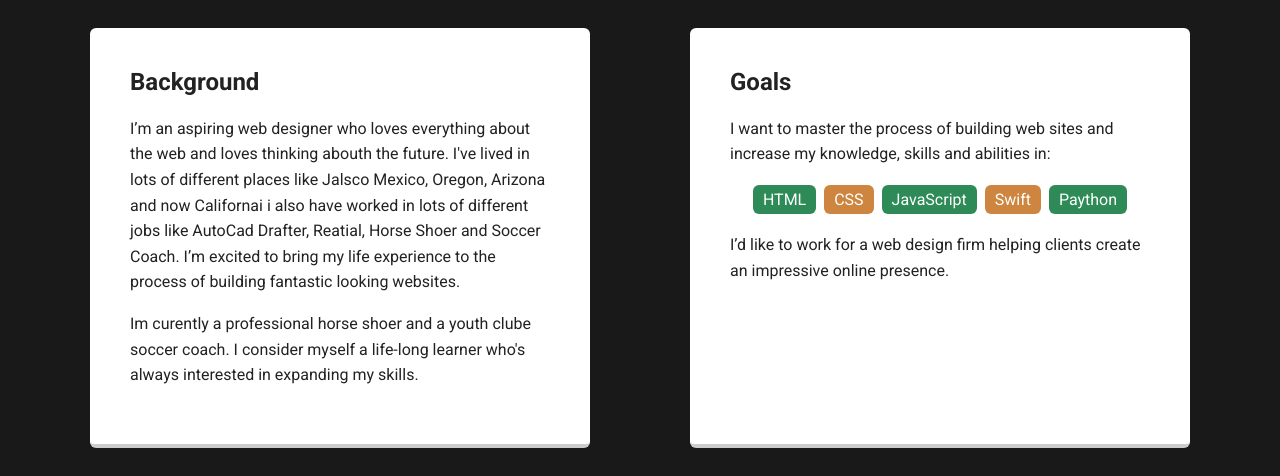
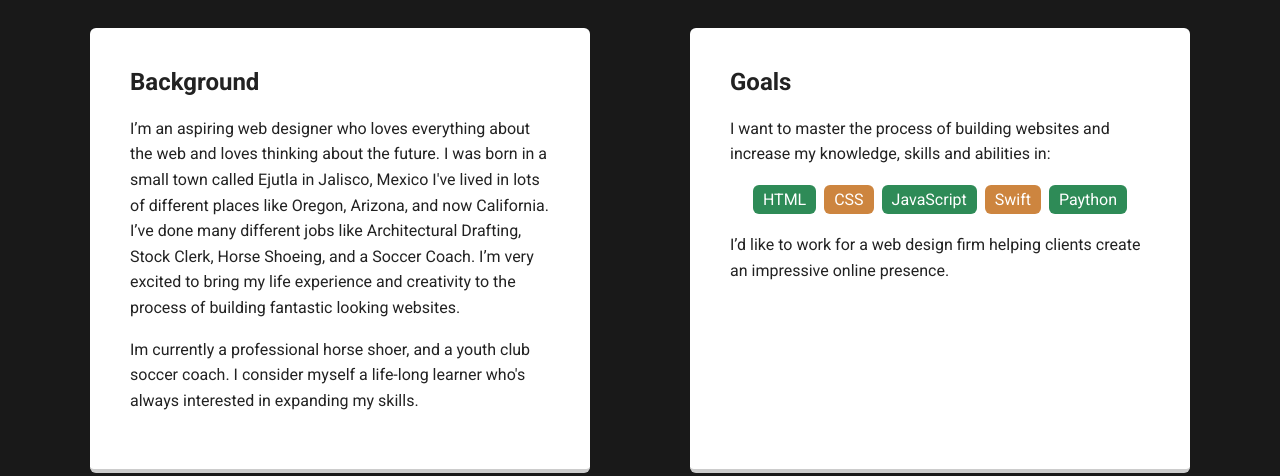
Before and after one commit to arturoperez88/Portfolio, a plain HTML site: page index.html in a window 1280 px wide. Shown: the part 492-968 px from the top of the page. Drawn offline with Linux system fonts and the light colour scheme; a web font is replaced by a local one.

Commit message:
spelling and grammarer edit
I’m sure i got all my spelling fixed. I did my best on my grammar witch
i know i struggle with.

```diff
--- a/index.html
+++ b/index.html
@@ -25,13 +25,13 @@
     <main class="flex">
       <div class="card">
         <h2>Background</h2>
-        <p>I’m an aspiring web designer who loves everything about the web and loves thinking abouth the future. I've lived in lots of different places like Jalsco Mexico, Oregon, Arizona and now Californai i also have worked in lots of different jobs like AutoCad Drafter, Reatial, Horse Shoer and Soccer Coach. I’m excited to bring my life experience to the process of building fantastic looking websites.</p>
-        <p>Im curently a professional horse shoer and a youth clube soccer coach. I consider myself a life-long learner who's always interested in expanding my skills.</p>
+        <p>I’m an aspiring web designer who loves everything about the web and loves thinking about the future. I was born in a small town called Ejutla in Jalisco, Mexico I've lived in lots of different places like Oregon, Arizona, and now California. I’ve done many different jobs like Architectural Drafting, Stock Clerk, Horse Shoeing, and a Soccer Coach. I’m very excited to bring my life experience and creativity to the process of building fantastic looking websites.</p>
+        <p>Im currently a professional horse shoer, and a youth club soccer coach. I consider myself a life-long learner who's always interested in expanding my skills.</p>
       </div>
 
       <div class="card">
         <h2>Goals</h2>
-        <p>I want to master the process of building web sites and increase my knowledge, skills and abilities in:</p>
+        <p>I want to master the process of building websites and increase my knowledge, skills and abilities in:</p>
         <ul class="skills">
           <li>HTML</li>
           <li>CSS</li>
```
Also changed, not shown: Experience.html (+3 -3 lines).
